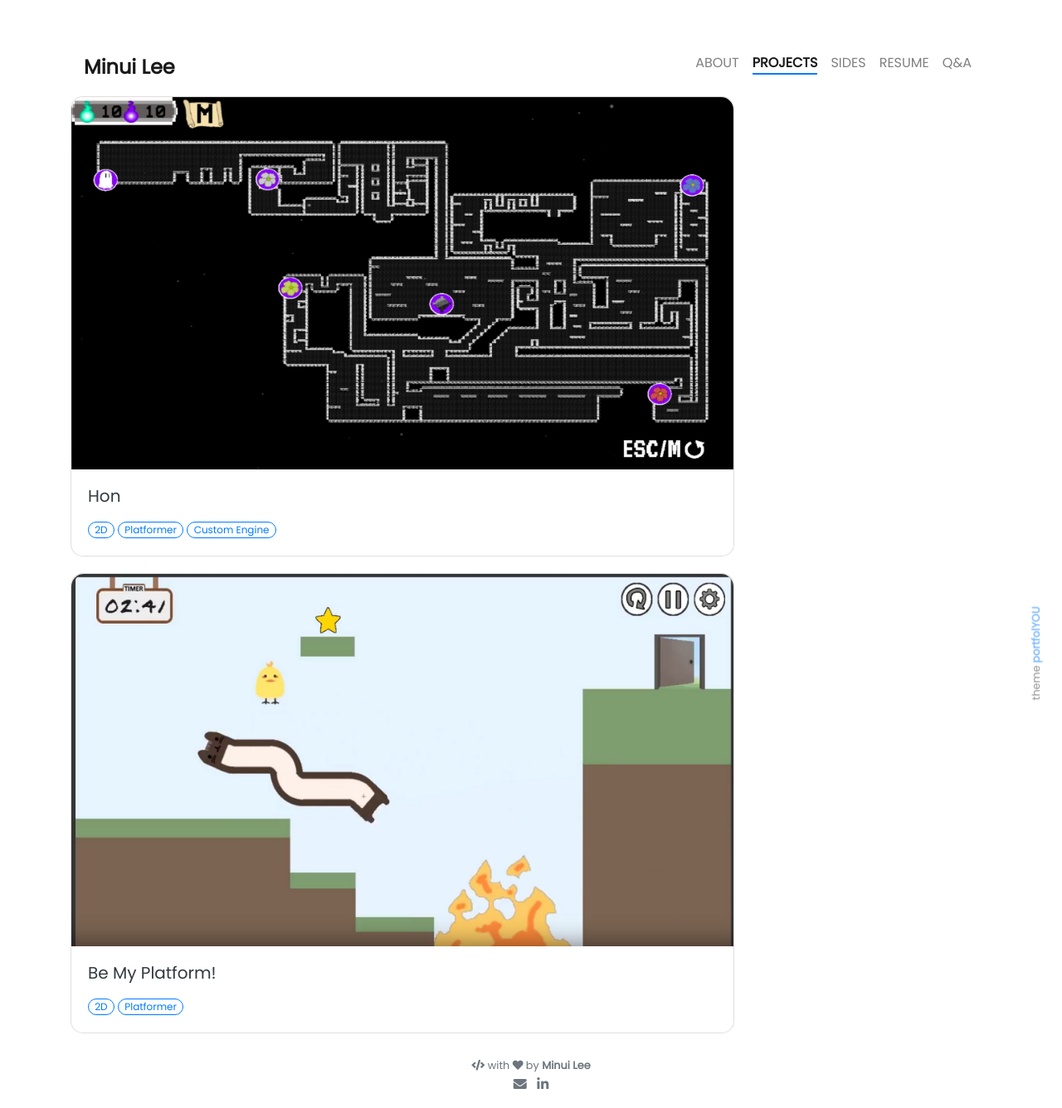
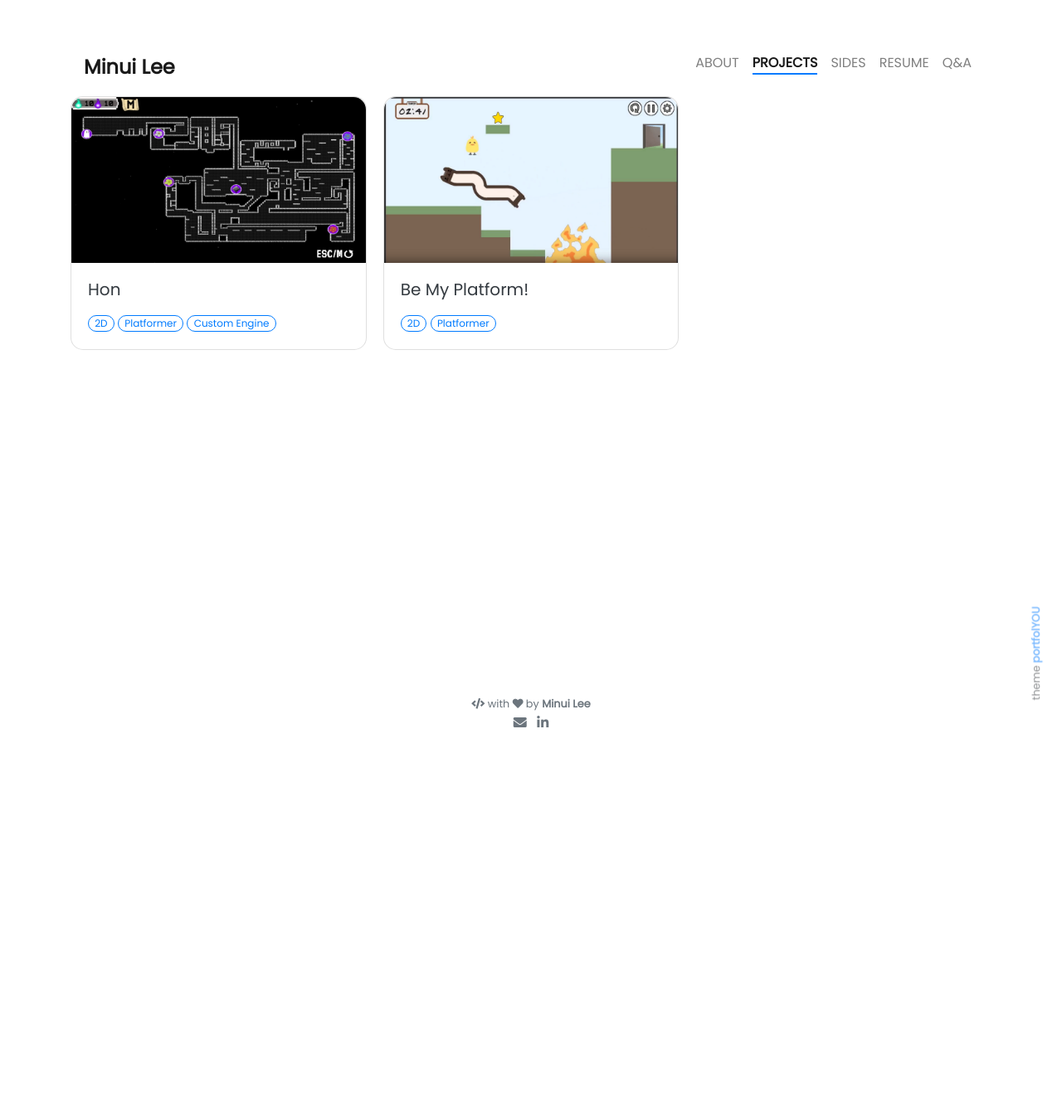
Before and after one commit to MinuiLee/MinuiLee.github.io, a Jekyll site: the page built from pages/teamprojects.html, in a window 1280 px wide. Shown: the whole page at 83% size. Built offline with Jekyll 4.4.1, drawn with Linux system fonts in a browser that asks for light colours; nearby versions of some CDN libraries; after the commit the page ends 900 px from its top, so only the background shows below that.

Commit message:
no message

```diff
--- a/_includes/teamprojects/index.html
+++ b/_includes/teamprojects/index.html
@@ -1,4 +1,4 @@
-<div class="card border-0  align-items-center" style="width: 50rem;">
+<div class="card-columns">
 
   {% for project in site.projects %}
 
```
